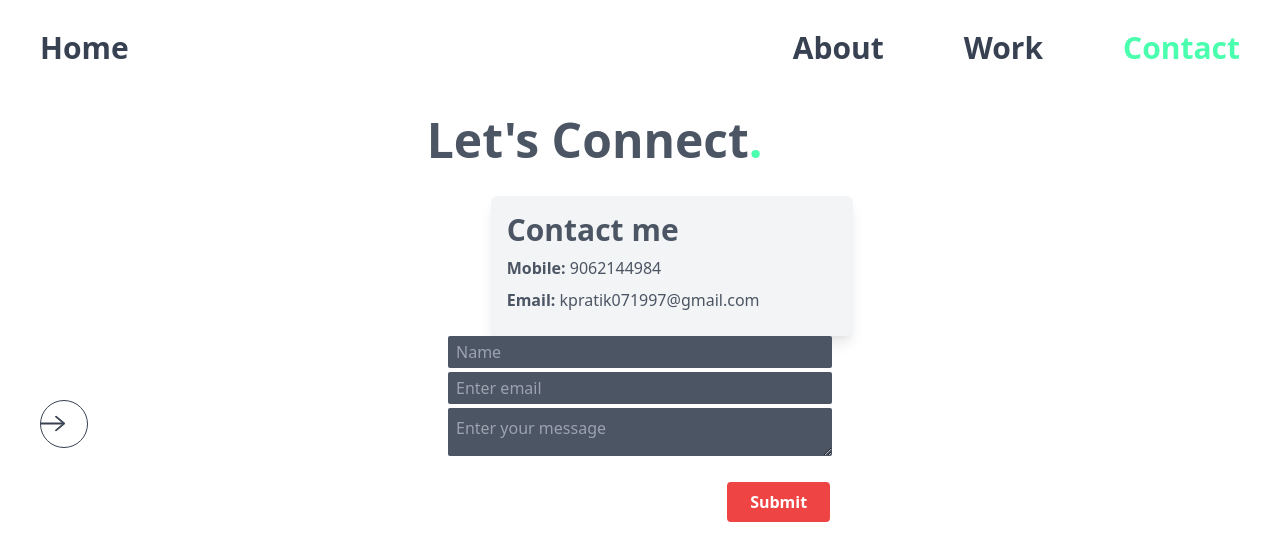
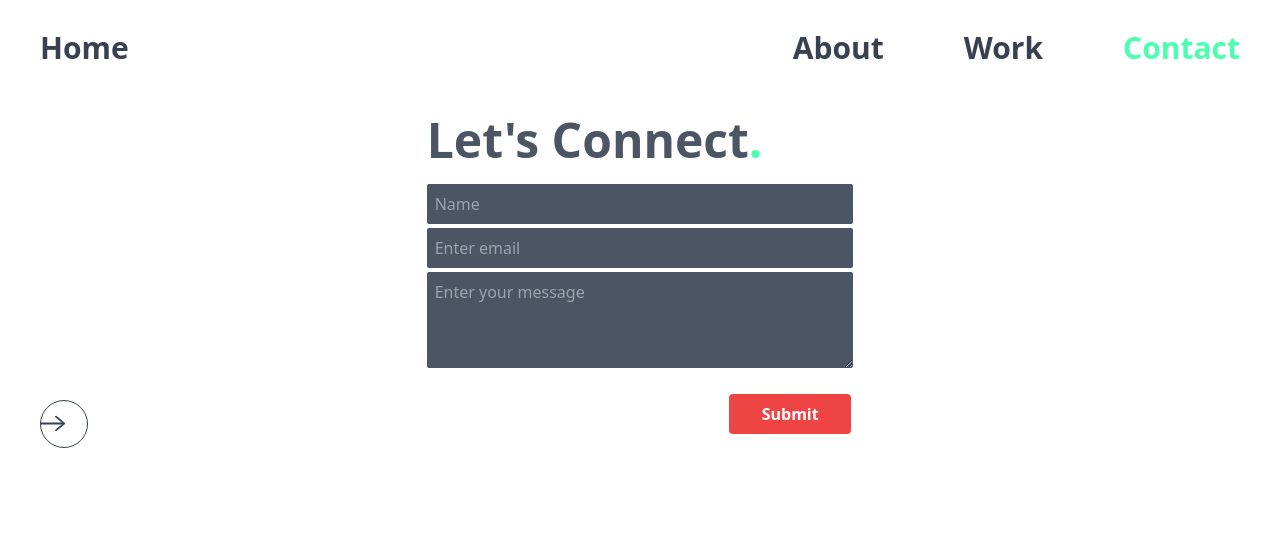
Before and after one commit to kPratik07/porfolio, a website built with Vite: page index.html in a window 1280 px wide. Both pictures are taken after a click on the button "Contact". Shown: the top 533 px of the page. Built offline with nearby package versions, Linux system fonts and the light colour scheme; files whose address does not match are found by name.

Commit message:
Update index.html

```diff
--- a/index.html
+++ b/index.html
@@ -352,38 +352,24 @@
                 >Let's Connect<span class="text-theme text-black">.</span></span
               >
             </h1>
-            <div
-                class="bg-gray-100 p-4 rounded-md shadow-lg text-gray-600 max-w-lg mt-8 ml-16"
-              >
-                <h2 class="text-3xl font-bold mb-2">Contact me</h2>
-                <p class="mb-2">
-                  <strong>Mobile:</strong>
-                  <a href="Mob:+91 9062144984">9062144984</a>
-                </p>
-                <p class="mb-2">
-                  <strong>Email:</strong>
-                  <a href="mailto:kpratik071997@gmail.com"
-                    >kpratik071997@gmail.com</a
-                  >
-                </p>
-              </div>
-            <form id="contact-form" class="flex flex-col w-full max-w-sm mx-auto">
+
+            <form id="contact-form" class="flex flex-col w-full ">
               <input
                 name="name"
                 placeholder="Name"
                 type="text"
-                class="bg-gray-600 mb-1 p-2 rounded-sm text-white  h-8 w-full"
+                class="bg-gray-600 mb-1 p-2 rounded-sm text-white "
                 required
               />
               <input
                 placeholder="Enter email"
                 type="text"
                 name="email"
-                class="bg-gray-600 mb-1 p-2 rounded-sm text-white  h-8 w-full"
+                class="bg-gray-600 mb-1 p-2 rounded-sm text-white"
                 required
               />
               <textarea
-                class="bg-gray-600 p-2 pb-10 rounded-sm text-white  h-8 w-full"
+                class="bg-gray-600 p-2 pb-10 rounded-sm text-white"
                 placeholder="Enter your message"
                 type="text"
                 name="message"
```
